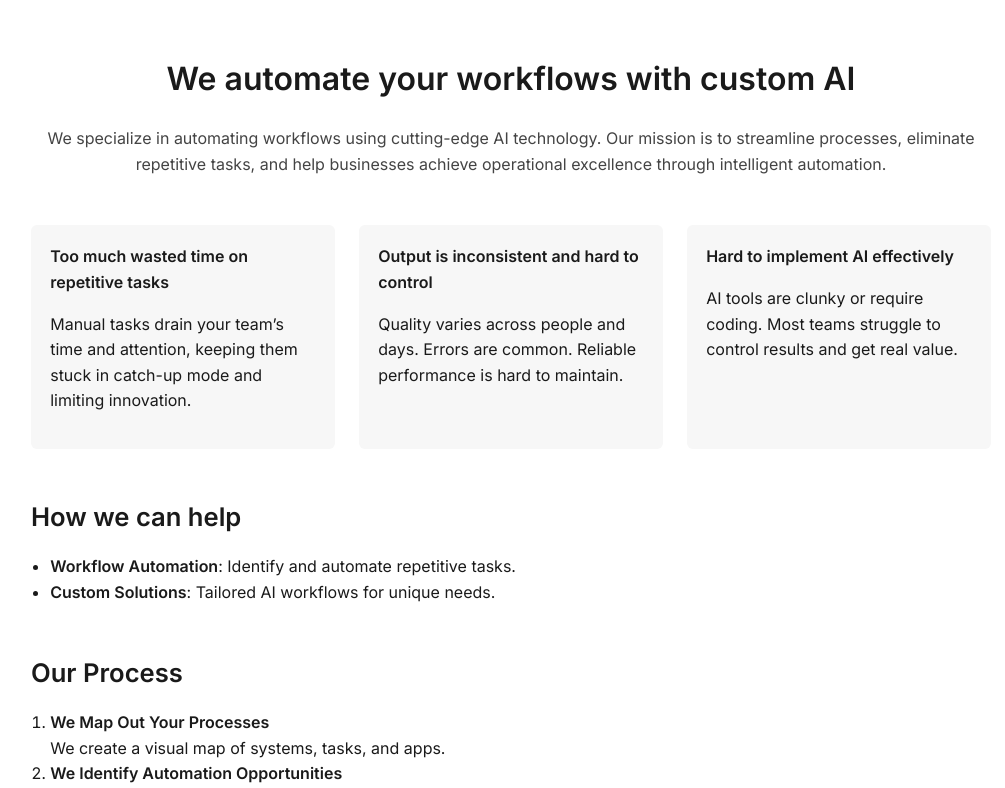
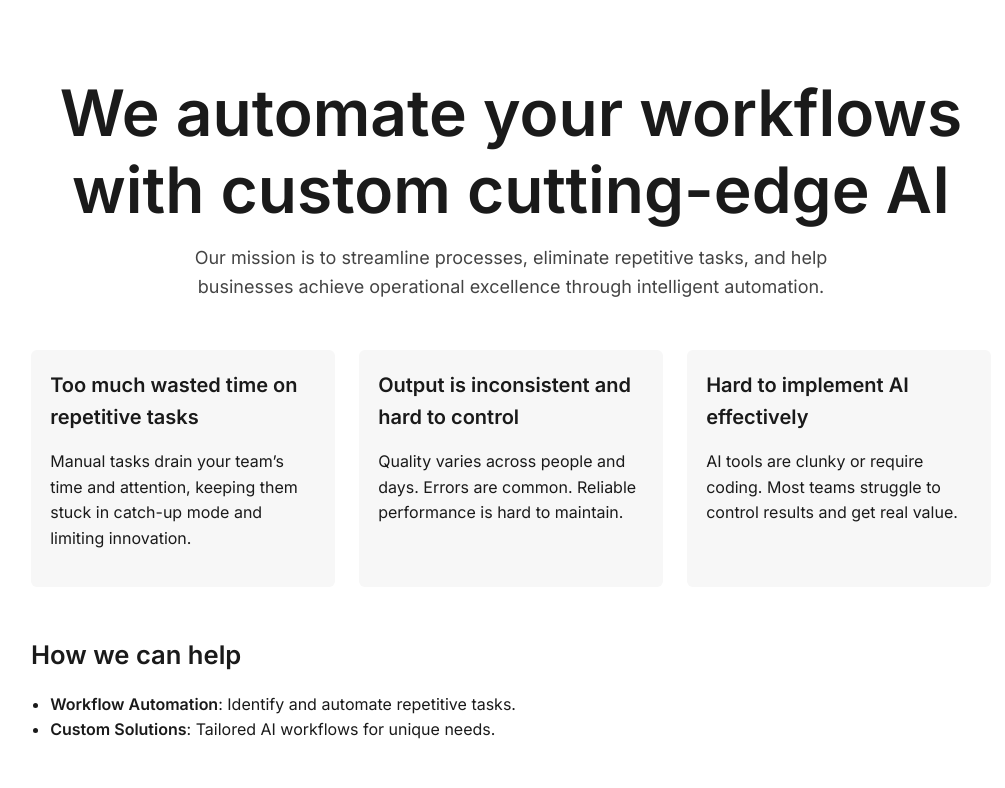
Before and after one commit to jrinconhanna/automation-agency, a website: page index.html in a window 1280 px wide. Shown: the top 788 px of the page, without its empty margins (129-1134 px from the left). Drawn offline with Linux system fonts and the light colour scheme.

Commit message:
New design changes
new additions to the design that is really goo

```diff
--- a/index.html
+++ b/index.html
@@ -3,20 +3,22 @@
 <head>
   <meta charset="UTF-8" />
   <meta name="viewport" content="width=device-width, initial-scale=1.0" />
-  <title>Automation Agency 🚀</title>
+  <title>Automation Agency</title>
   <link href="https://fonts.googleapis.com/css2?family=Inter:wght@400;500;600&display=swap" rel="stylesheet" />
   <link rel="stylesheet" href="style.css" />
 </head>
 <body>
   <header>
-    <h1>We automate your workflows with custom AI</h1>
-    <p class="intro">We specialize in automating workflows using cutting-edge AI technology. Our mission is to streamline processes, eliminate repetitive tasks, and help businesses achieve operational excellence through intelligent automation.</p>
+    <h1>We automate your workflows<br /> with custom cutting-edge AI</h1>
+    <p class="intro">Our mission is to streamline processes, eliminate repetitive tasks, and help businesses achieve operational excellence through intelligent automation.</p>
   </header>
 
   <section class="problems">
-    <div class="problem"><strong>Too much wasted time on repetitive tasks</strong><p>Manual tasks drain your team’s time and attention, keeping them stuck in catch-up mode and limiting innovation.</p></div>
-    <div class="problem"><strong>Output is inconsistent and hard to control</strong><p>Quality varies across people and days. Errors are common. Reliable performance is hard to maintain.</p></div>
-    <div class="problem"><strong>Hard to implement AI effectively</strong><p>AI tools are clunky or require coding. Most teams struggle to control results and get real value.</p></div>
+
+
+    <div class="problem"><strong class="problem-title">Too much wasted time on repetitive tasks</strong><p>Manual tasks drain your team’s time and attention, keeping them stuck in catch-up mode and limiting innovation.</p></div>
+    <div class="problem"><strong class="problem-title">Output is inconsistent and hard to control</strong><p>Quality varies across people and days. Errors are common. Reliable performance is hard to maintain.</p></div>
+    <div class="problem"><strong class="problem-title">Hard to implement AI effectively</strong><p>AI tools are clunky or require coding. Most teams struggle to control results and get real value.</p></div>
   </section>
 
   <section class="solutions">
--- a/style.css
+++ b/style.css
@@ -16,8 +16,10 @@ h1, h2, h3, h4, h5, h6 {
 }
 
 h1 {
-  font-size: 2rem;
+  font-size: 4rem;
   font-weight: 600;
+  line-height: 1.2;
+    margin-bottom: 1rem;
 }
 
 header {
@@ -32,9 +34,12 @@ header {
 }
 
 .intro {
-  font-size: 1rem;
+  font-size: 1.125rem;
   color: #444;
   margin-top: 1rem;
+  max-width: 700px;
+  margin-left: auto;
+  margin-right: auto;
 }
 
 .problems {
@@ -48,6 +53,13 @@ header {
   background: #f7f7f7;
   padding: 1.2rem;
   border-radius: 6px;
+}
+
+.problem-title {
+  font-size: 1.25rem;
+  font-weight: 600;
+  display: block;
+  margin-bottom: 0.2rem;
 }
 
 section h2 {
```
